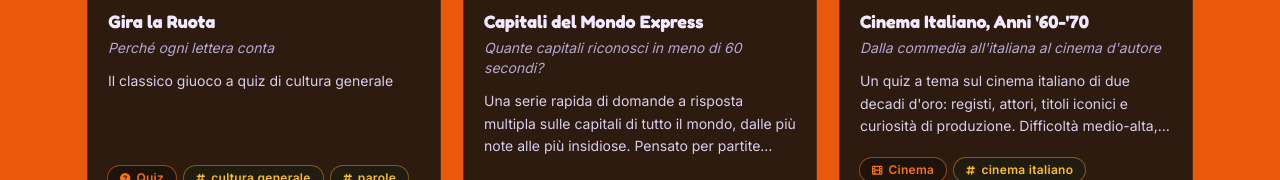
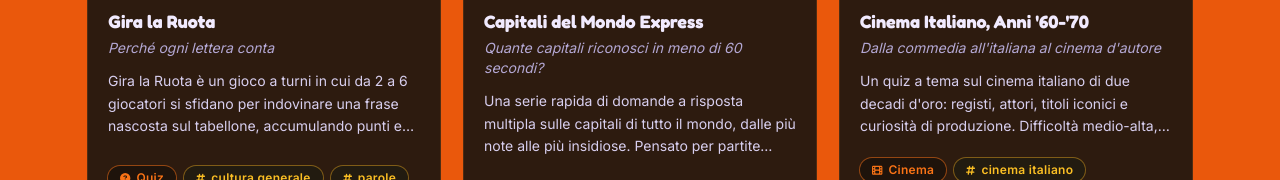
Before and after one commit to ImVinzzzz/myquiz, a React (Vite) app: page / in a window 1280 px wide. Shown: the part 772-952 px from the top of the page. Built offline with nearby package versions, Linux system fonts and the light colour scheme.

Commit message:
Update quizzes.ts

```diff
--- a/src/data/quizzes.ts
+++ b/src/data/quizzes.ts
@@ -16,7 +16,7 @@ export const quizzes: Quiz[] = [
   coverImageUrl: "/images/gira-la-ruota.jpg",
   genre: "Quiz",
   tags: ["cultura generale", "parole", "fortuna"],
-  description: "Il classico giuoco a quiz di cultura generale ",
+  description: "Gira la Ruota è un gioco a turni in cui da 2 a 6 giocatori si sfidano per indovinare una frase nascosta sul tabellone, accumulando punti e scalando la classifica della manche.\n\nRegole e Meccanica di Gioco\nOgni partita si sviluppa su più manche (mediamente 5), ognuna con un argomento specifico. A ogni turno, il giocatore attivo può scegliere tra tre azioni: Girare la Ruota; Acquistare un Vocale; Dare la Soluzione).\n\nVittoria:\nAl termine di tutte le manche, il giocatore con il punteggio totale più alto viene proclamato vincitore della partita.",
   favorite: true,
   gameUrl: "https://giralaruota.vercel.app/",
   },
```
